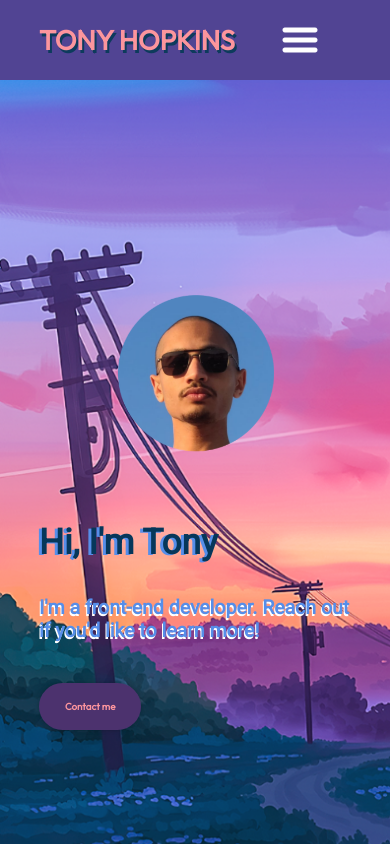
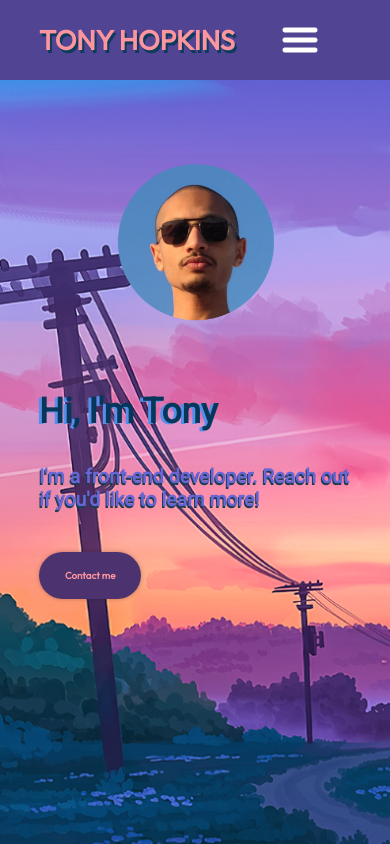
Before and after one commit to Fallingstar-0/portfolio, a React (Vite) app: page / in a window 390 px wide. Shown: the top 844 px of the page. Built offline with nearby package versions, Linux system fonts and the light colour scheme.

Commit message:
trying another css

```diff
--- a/src/components/Hero/hero.module.css
+++ b/src/components/Hero/hero.module.css
@@ -79,9 +79,11 @@
 @media screen and (max-width: 830px) {
   .container {
     flex-direction: column-reverse;
-    padding-top: 0;
-    justify-content: center;
+    /* padding-top: 0; */
+    justify-content: flex-end;
+    align-items: center;
     gap: 74px;
+    /* padding-top: -150px; */
   }
 
   .content {
@@ -100,5 +102,7 @@
 
   .description {
     font-size: 5vw;
+    color: #6865d4;
+    text-shadow: -1px 2px #1a3d52;
   }
 }
```
